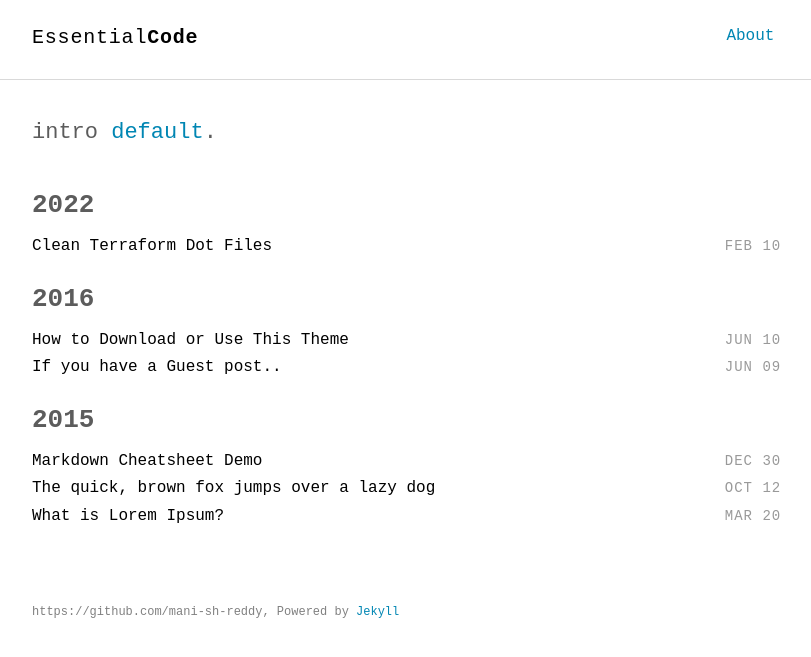
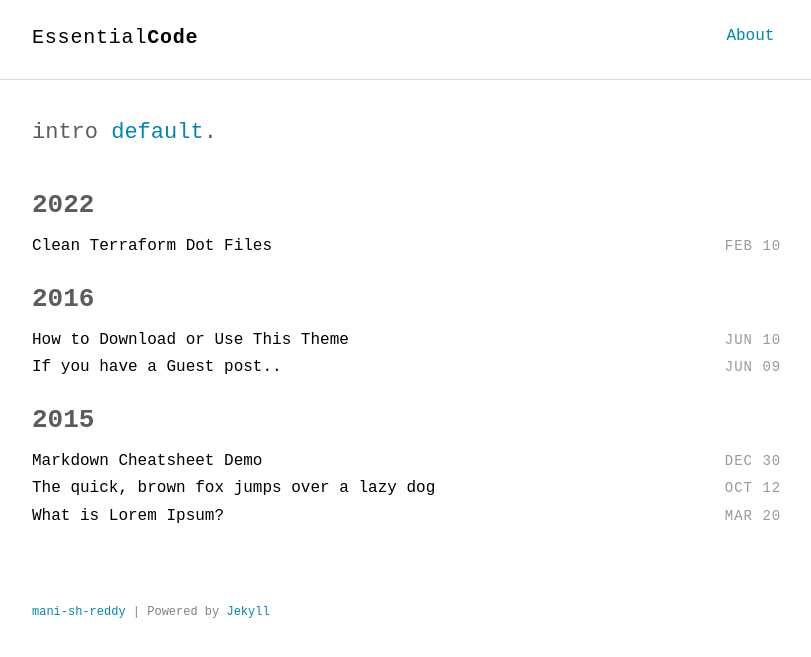
Before and after one commit to mani-sh-reddy/mani-sh-reddy.github.io-deprecated-, a Jekyll site: the page built from index.html, in a window 1280 px wide. Shown: the top 657 px of the page, without its empty margins (232-1043 px from the left). Built offline with Jekyll 4.4.1, drawn with Linux system fonts in a browser that asks for light colours; some web fonts are replaced.

Commit message:
updated footer

```diff
--- a/_includes/footer.html
+++ b/_includes/footer.html
@@ -1,5 +1,5 @@
 <footer class="site-footer">
   <div class="container">
-    <small class="block">https://github.com/mani-sh-reddy, Powered by <a href="https://jekyllrb.com/">Jekyll</a></small>
+    <small class="block"><a href="https://github.com/mani-sh-reddy">mani-sh-reddy</a> | Powered by <a href="https://jekyllrb.com/">Jekyll</a></small>
   </div>
 </footer>
```
